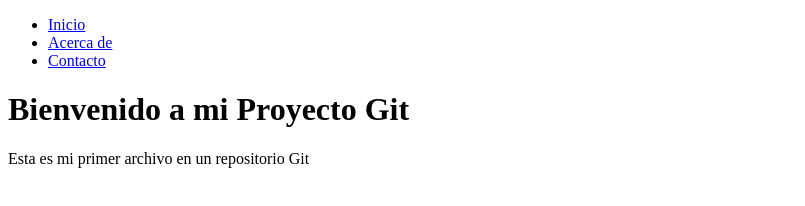
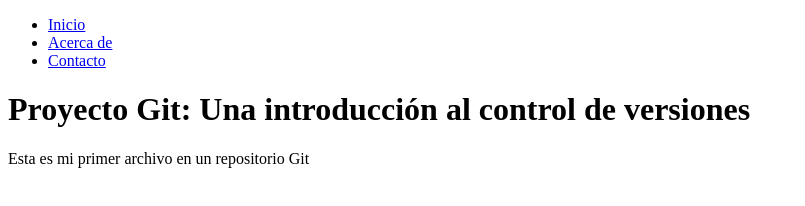
Before and after one commit to bragranav/prueba_git, a plain HTML site: page index.html in a window 1280 px wide. Shown: the whole page, without its empty margins (0-805 px from the left). Drawn offline with Linux system fonts and the light colour scheme.

Commit message:
Actualizar título con descripción

```diff
--- a/index.html
+++ b/index.html
@@ -13,7 +13,7 @@
         <li><a href="#contact">Contacto</a></li>
     </ul>
 </nav>
-<h1>Bienvenido a mi Proyecto Git</h1>
+<h1>Proyecto Git: Una introducción al control de versiones</h1>
 <p>Esta es mi primer archivo en un repositorio Git</p>
 </body>
 </html>
```
